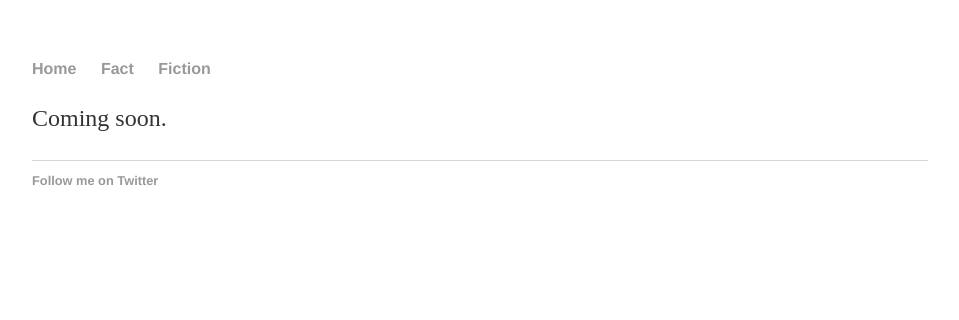
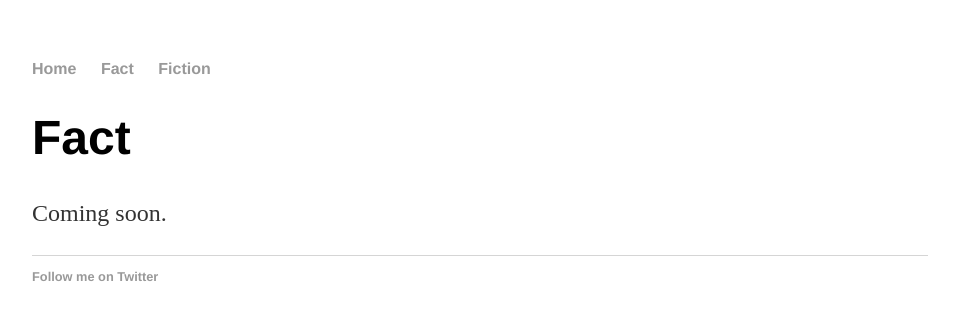
Before and after one commit to tknott91/tknott91.github.io, a plain HTML site: page fact.html in a window 1280 px wide. Shown: the whole page, without its empty margins (160-1119 px from the left). Drawn offline with Linux system fonts and the light colour scheme.

Commit message:
Update fact.html

```diff
--- a/fact.html
+++ b/fact.html
@@ -14,6 +14,7 @@
 		</nav>
 		<div class="container">
     	<div class="blurb">
+				<h1>Fact</h1>
         <p>Coming soon.</p>
     	</div>
 		</div>
```
